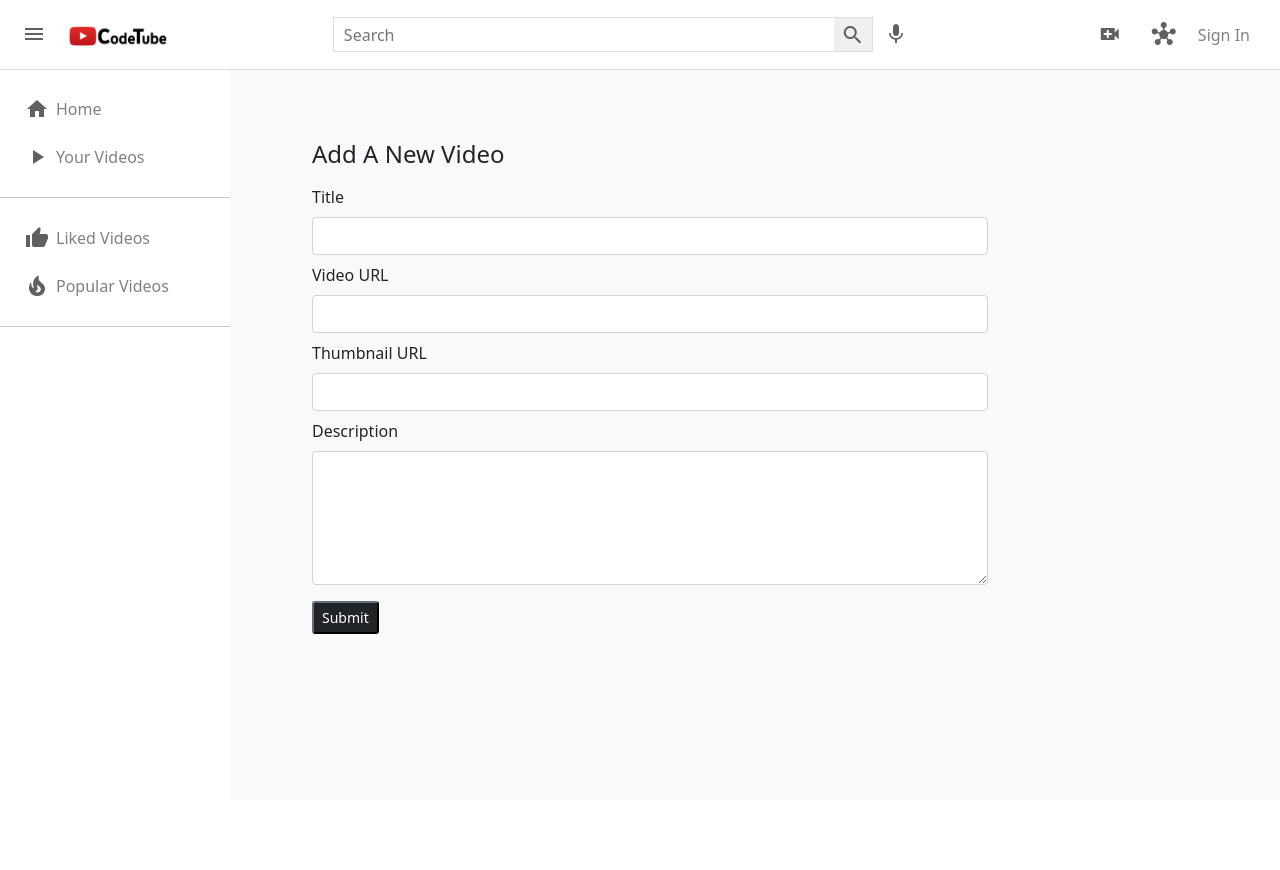
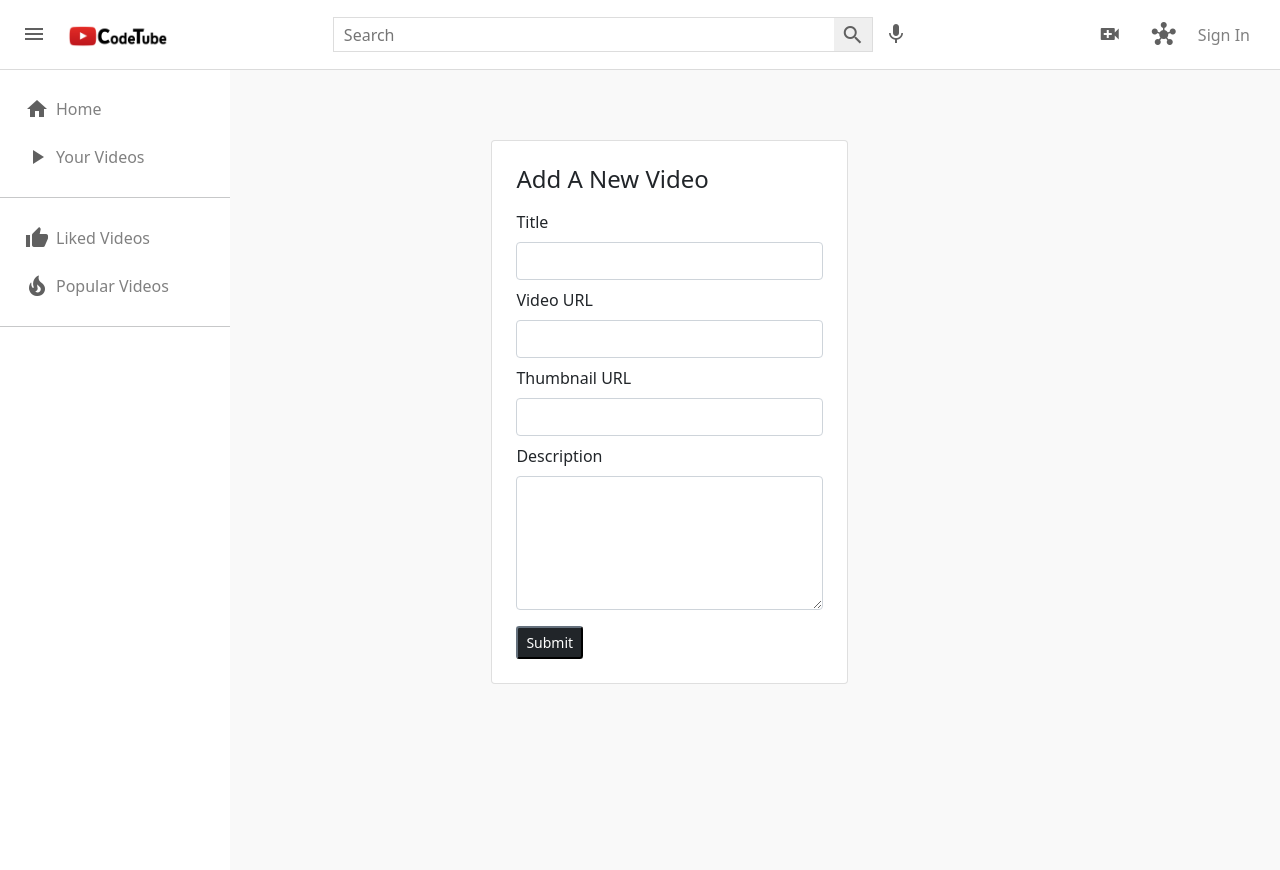
Before and after one commit to joshuabecker91/codetube, a Django app: template codetube/codetubeApp/templates/new_video.html in a window 1280 px wide. Before the commit the page ends 634 px from the top, so only its background shows below. Run offline with Django 4.2, Linux system fonts and the light colour scheme; the template is opened without the code that fills it, so the values that code supplies are empty.

Commit message:
updated css and html

```diff
--- a/codetube/codetubeApp/static/css/styles.css
+++ b/codetube/codetubeApp/static/css/styles.css
@@ -22,7 +22,11 @@ body {
     font-family: 'Roboto', sans-serif;
 }
 
-/* header */
+
+
+
+
+/* ---------------------------header--------------------------- */
 
 .material-icons {
     color: rgb(96, 96, 96);
@@ -104,9 +108,14 @@ body {
     border-radius: 0;
 }
 
-/* Sidebar */
+
+
+
+
+/* ---------------------------sidebar--------------------------- */
+
 .mainBody {
-    height: calc(100vh - 70px);
+    height: calc(100vh);
     display: flex;
     /* this disables scrolling */
     /* overflow: hidden; */
@@ -160,7 +169,11 @@ hr {
     border: none;
 }
 
-/* videos */
+
+
+
+
+/* ---------------------------videos--------------------------- */
 
 .videos {
     background-color: #f9f9f9;
@@ -292,10 +305,10 @@ button.like_form {
     margin-top: 60px;
 }
 
-.video__crud__form {
+/* .video__crud__form {
     padding-top: 70px;
     margin-left: 70px;
-}
+} */
 
 .sign__in {
     text-decoration: none;
@@ -308,18 +321,14 @@ button.like_form {
     text-decoration: underline;
 }
 
-.login_reg_forms {
-    padding-top: 70px;
+.forms {
+    margin-top: 70px;
 }
 
 .login__reg__logo {
     margin-top: 60px;
     /* text-align: center; */
 }
-
-
-
-
 
 
 
@@ -342,6 +351,14 @@ button.like_form {
     .sidebar {
         display: none;
     }
+
+    .show-sidebar {
+        display: inline;
+        position: fixed;
+        top: 4.4rem;
+        height: auto;
+    }
+
 }
 
 @media (max-width: 768px) {
--- a/codetube/codetubeApp/templates/edit_video.html
+++ b/codetube/codetubeApp/templates/edit_video.html
@@ -82,7 +82,7 @@
 
             {#Form Begins#}
             <div class="container">
-                <div class="row">
+                <div class="col-10 forms d-flex justify-content-center">
                     <div class="messages">
                         {% if messages %}
                             <p><b>Error:</b> <br/>
@@ -93,7 +93,7 @@
                     </div>
 
                     {#Edit Video Begins#}
-                    <div class="col-8 video__crud__form">
+                    <div class="col-5 card p-4">
                         <h4>Edit Video</h4>
                         <form class="form" action="/update_video/{{video.id}}" method="POST">
                             {% csrf_token %}
--- a/codetube/codetubeApp/templates/login_reg.html
+++ b/codetube/codetubeApp/templates/login_reg.html
@@ -82,7 +82,7 @@
 
             {#Forms Begin#}
             <div class="container">
-                <div class=" col-10 d-flex justify-content-between login_reg_forms">
+                <div class=" col-10 d-flex justify-content-between forms">
                     <div class="messages">
                         {% if messages %}
                             <p><b>Error:</b> <br/>
--- a/codetube/codetubeApp/templates/new_video.html
+++ b/codetube/codetubeApp/templates/new_video.html
@@ -82,7 +82,7 @@
 
             {#Form Begins#}
             <div class="container">
-                <div class="row">
+                <div class="col-10 forms d-flex justify-content-center">
                     <div class="messages">
                         {% if messages %}
                             <p><b>Error:</b> <br/>
@@ -93,7 +93,7 @@
                     </div>
 
                     {#Add Video Begins#}
-                    <div class="col-8 video__crud__form">
+                    <div class="col-5 card p-4">
                         <h4>Add A New Video</h4>
                         <form class="form" action="/create_video/" method="POST">
                             {% csrf_token %}
--- a/codetube/codetubeApp/templates/play.html
+++ b/codetube/codetubeApp/templates/play.html
@@ -108,8 +108,8 @@
 
                             {% if request.session.user_id == video.user.id %}
                             <div>
-                                <a class="play__update__buttons" href="/edit_video/{{video.id}}"><i data-toggle="tooltip" title="No dislike here" class="material-icons m-1">edit</i></a>
-                                <a class="play__update__buttons" href="/delete_video/{{video.id}}"><i data-toggle="tooltip" title="No dislike here" class="material-icons m-1">delete</i></a>
+                                <a class="play__update__buttons" href="/edit_video/{{video.id}}"><i data-toggle="tooltip" title="Edit" class="material-icons m-1">edit</i></a>
+                                <a class="play__update__buttons" href="/delete_video/{{video.id}}"><i data-toggle="tooltip" title="Delete" class="material-icons m-1">delete</i></a>
                             </div>
                             {% endif %}
 
```
